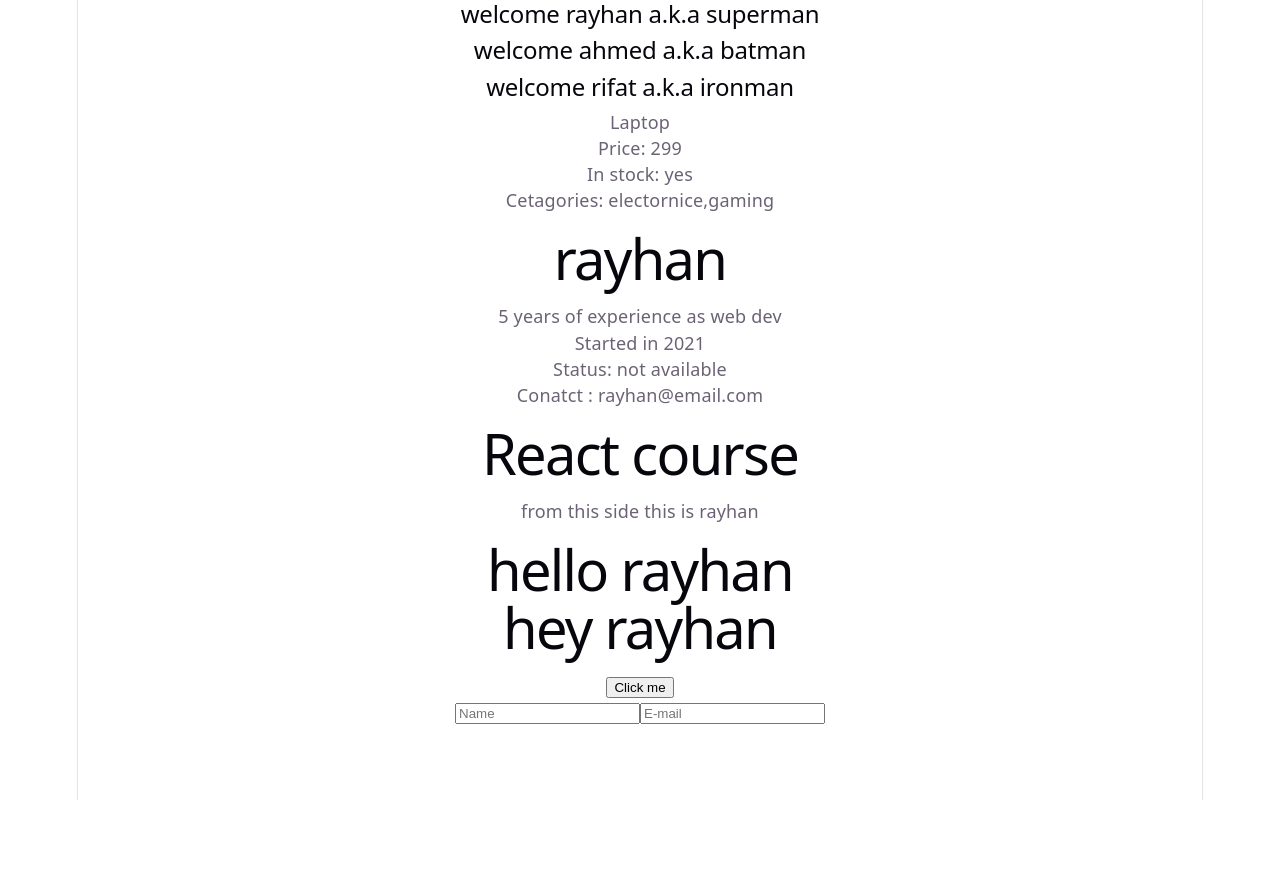
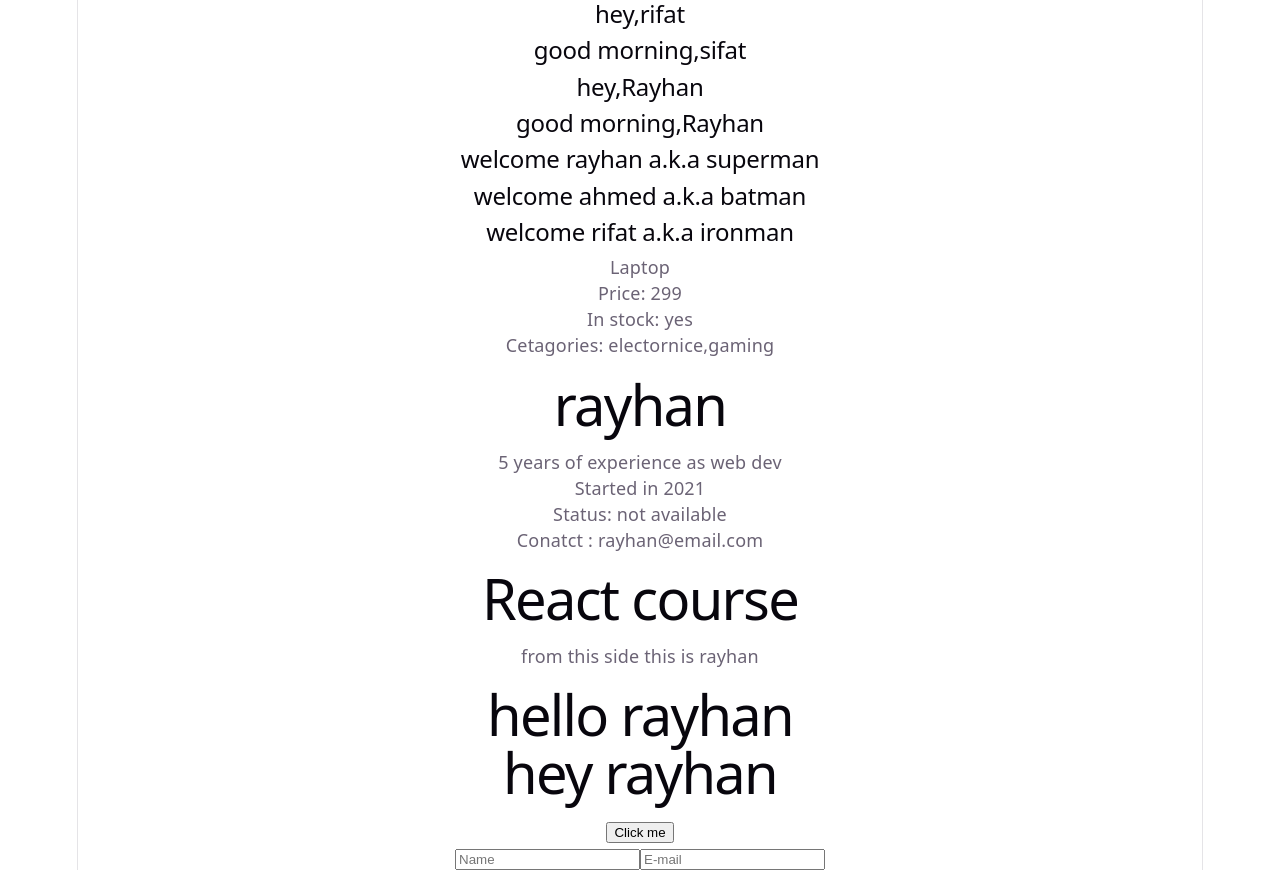
Before and after one commit to rayhan123-ahmed/React, a React (Vite) app in the folder core-concepts/: page / in a window 1280 px wide. Before the commit the page ends 800 px from the top, so only its background shows below. Built offline with nearby package versions, Linux system fonts and the light colour scheme.

Commit message:
feat: add Greeting component and integrate it into App

```diff
--- a/core-concepts/src/App.jsx
+++ b/core-concepts/src/App.jsx
@@ -1,4 +1,3 @@
-
 import './App.css'
 import {Welcome} from './welcome.jsx';
 import {Button} from './button.jsx';
@@ -7,6 +6,7 @@ import { UserProfile } from './userProfile.jsx';
 import { ContactForm } from './contactForm.jsx';
 import { CandidatesProfile } from './candidatesProfile.jsx';
 import { Product } from './product.jsx';
+import { Greeting } from './greeting.jsx';
 
 
 
@@ -14,6 +14,11 @@ import { Product } from './product.jsx';
 export const App = () => {
   return (
     <div>
+       <Greeting name='rifat' massage='hey' />
+       <Greeting name='sifat' />
+       <Greeting  massage='hey' />
+       <Greeting  />
+
       <Welcome name="rayhan" alis="superman" />
       <Welcome name="ahmed" alis="batman" />
       <Welcome name="rifat" alis="ironman" />
--- /dev/null
+++ b/core-concepts/src/greeting.jsx
@@ -0,0 +1,7 @@
+export const Greeting = ({name = 'Rayhan', massage = 'good morning'})=> {
+    return (
+      <h2>
+        {massage},{name}
+      </h2>
+    );
+}
```
